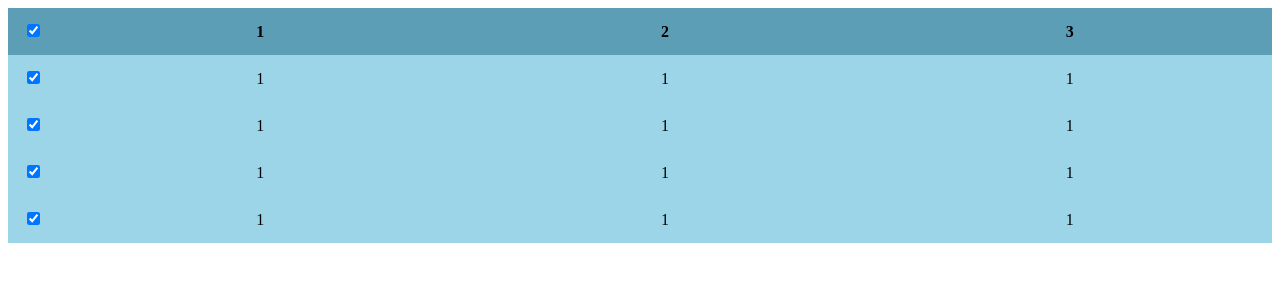
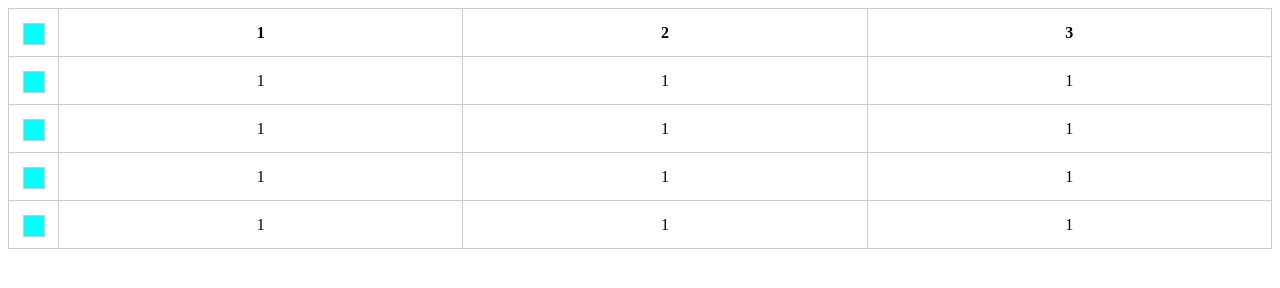
Before and after one commit to Alva-Zhen/MyJqueryLibrary, a plain HTML site: page table/index.html in a window 1280 px wide. Both pictures are taken after a click on the element 33 px from the left and 31 px from the top of the page. Drawn offline with Linux system fonts and the light colour scheme.

Commit message:
修改表格

```diff
--- a/table/table.css
+++ b/table/table.css
@@ -4,9 +4,35 @@
 	text-align: center;
 	line-height: 45px;
 }
-.table th {
-	background-color: #5c9eb6;
+.table th,
+.table td {
+	border: #ccc 1px solid;
 }
-.table td {
-	background-color: #9cd4e8;
+.checkbox {
+	position: relative;
+	display: inline-block;
+	width: 20px;
+	height: 20px;
+	border: #ccc 1px solid;
+	vertical-align: middle;
 }
+.checkbox input {
+	position: absolute;
+	top: 0;
+	left: 0;
+	width: 100%;
+	height: 100%;
+	margin: 0;
+	padding: 0;
+	vertical-align: top;
+	opacity: 0;
+}
+.checkbox label {
+	display: none;
+	width: 100%;
+	height: 100%;
+	background-color: aqua;
+}
+.checkbox input:checked + label {
+	display: block;
+}
--- a/table/table.js
+++ b/table/table.js
@@ -1,17 +1,8 @@
 function Table(option) {
-	var _default = {
-		id: '#table',
-		checkbox: true,
-		thead: ['1', '2', '3'],
-		tbody: function() {
-			return '<tr><td>1</td><td>1</td><td>1</td></tr><tr><td>1</td><td>1</td><td>1</td></tr><tr><td>1</td><td>1</td><td>1</td></tr><tr><td>1</td><td>1</td><td>1</td></tr>';
-		}
-	};
-	$.extend(_default, option);
-	this.ID = $(_default.id);
-	this.THEAD = _default.thead;
-	this.TBODY = _default.tbody;
-	this.CHECKBOX = _default.checkbox;
+	this.ID = $(option.id);
+	this.THEAD = option.thead;
+	this.TBODY = option.tbody;
+	this.CHECKBOX = option.checkbox;
 
 	this.init();
 }
@@ -29,7 +20,7 @@ Table.prototype = {
 		if (this.CHECKBOX) {
 			this.creatCheckbox();
 			this.selectCheckbox();
-			this.selectCheckbox = [];
+			this.selectCheckboxAll();
 		}
 	},
 	creatThead: function() {
@@ -47,76 +38,60 @@ Table.prototype = {
 		// type:1全选 0tr
 		// status:1全选 0全不选
 		this.colgroup.prepend('<col width="50">');
-		this.thead.find('tr').prepend('<th><div class="checkbox checkbox-all" type="1" status="0"><input type="checkbox" id="all"><label for="all"></label></div></th>');
+		this.thead.find('tr').prepend('<th><div class="checkbox checkbox-all" status="0"><input type="checkbox" id="all"><label for="all"></label></div></th>');
 		var tbody = this.tbody.find('tr');
 		for (var i = 0; i < tbody.length; i++) {
-			$(tbody[i]).prepend('<td><div class="checkbox" type="0"  inputId="inputId' + i + '"><input status="0" type="checkbox" id="' + i + '" ><label for="' + i + '"></label></div></td>');
+			$(tbody[i]).prepend('<td><div class="checkbox checkbox-single" status="0"><input type="checkbox" id="checkbox' + i + '" ><label for="checkbox' + i + '"></label></div></td>');
 		}
 	},
 	selectCheckbox: function() {
-		var selectCheckbox = [];
-		$('.checkbox[inputid="inputId0"] label,.checkbox-all label').click(function(e) {
-			e.stopPropagation();
+		// 是否选中status：0 未选中 1：选中
+		var self = this;
+		$('.checkbox-single').click(function() {
+			var trLen = self.tbody.find('tr').length;
+			var checkboxLen = self.tbody.find('input[type="checkbox"]:checked').length;
+			if (trLen == checkboxLen) {
+				$('.checkbox-all')
+					.find('input[type="checkbox"]')
+					.prop('checked', true);
+				$('.checkbox-all').attr('status', '1');
+			} else {
+				$('.checkbox-all')
+					.find('input[type="checkbox"]')
+					.prop('checked', false);
+				$('.checkbox-all').attr('status', '0');
+			}
 		});
-		$('.checkbox')
-			.unbind('click')
-			.click(function(e) {
-				var checkboxId = $(this).attr('inputId');
-				var type = $(this).attr('type');
-				if (type == 0) {
-					var index = selectCheckbox.indexOf(checkboxId);
-					if (index == -1) {
-						selectCheckbox.push(checkboxId);
-						$(this).attr('status', 1);
-						$(this)
-							.find('input')
+	},
+	selectCheckboxAll: function() {
+		// 是否选中status：0 未选中 1：选中
+		var self = this;
+		$('.checkbox-all').click(function() {
+			var status = $(this).attr('status');
+			if (status == '0') {
+				$('.checkbox-single')
+					.find('input[type="checkbox"]')
 					.prop('checked', true);
-					} else {
-						selectCheckbox.splice(index, 1);
-						$(this).attr('status', 0);
-						$(this)
-							.find('input')
-							.prop('checked', false);
-					}
-					if ($('.checkbox[type="0"]').length == selectCheckbox.length) {
-						$('.checkbox[type="1"]')
-							.find('input')
-							.prop('checked', true);
-					} else {
-						$('.checkbox[type="1"]')
-							.find('input')
-							.prop('checked', false);
-					}
-					console.log(selectCheckbox);
-				} else {
-					selectCheckbox = [];
-					var status = $(this).attr('status');
-					if (status == 0) {
-						for (var i = 0; i < $('.checkbox[type="0"]').length; i++) {
-							selectCheckbox.push($($('.checkbox[type="0"]')[i]).attr('inputId'));
-						}
-						$('.checkbox[type="0"]')
-							.find('input')
-							.prop('checked', true);
-						$(this)
-							.find('input')
-							.attr('status', 1);
 				$(this).attr('status', '1');
 			} else {
-						selectCheckbox = [];
-						$(this)
-							.parent('.checkbox')
-							.attr('status', 0);
-						$('.checkbox[type="0"]')
-							.find('input')
+				$('.checkbox-single')
+					.find('input[type="checkbox"]')
 					.prop('checked', false);
 				$(this).attr('status', '0');
-					}
 			}
 		});
 	}
 };
 
 function table(option) {
-	new Table(option);
+	var _default = {
+		id: '#table',
+		checkbox: true,
+		thead: ['1', '2', '3'],
+		tbody: function() {
+			return '<tr><td>1</td><td>1</td><td>1</td></tr><tr><td>1</td><td>1</td><td>1</td></tr><tr><td>1</td><td>1</td><td>1</td></tr><tr><td>1</td><td>1</td><td>1</td></tr>';
 		}
+	};
+	$.extend(_default, option);
+	new Table(_default);
+}
```
Lines whose indentation alone changed are shown as unchanged.
